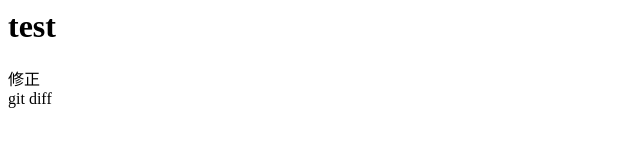
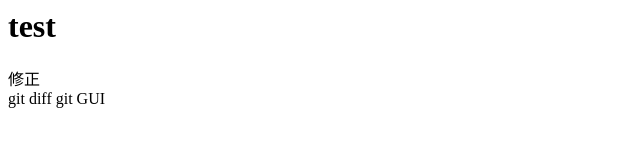
Before and after one commit to kayoruby/git_tutorial, a plain HTML site: page index.html in a window 1280 px wide. Shown: the full height of the page, 0-640 px from the left. Drawn offline with Linux system fonts and the light colour scheme.

Commit message:
git GUIでコミット

```diff
--- a/index.html
+++ b/index.html
@@ -1,3 +1,4 @@
 <H1>test</H1>
 <div>修正</div>
 <dev>git diff</dev>
+<dev>git GUI</dev>
```
